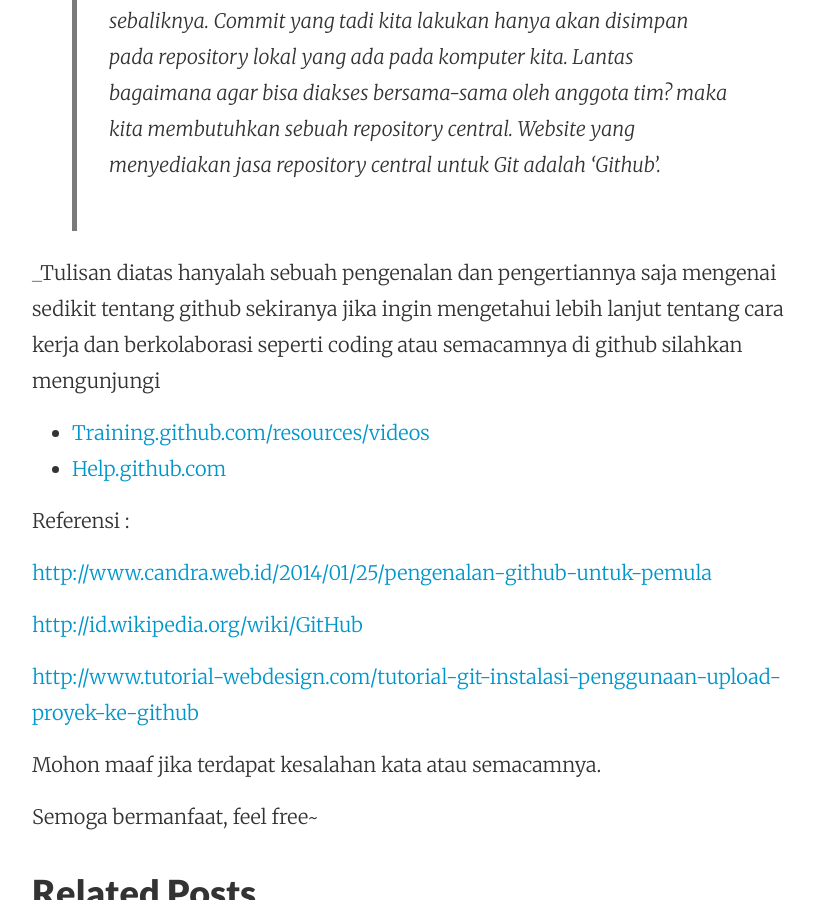
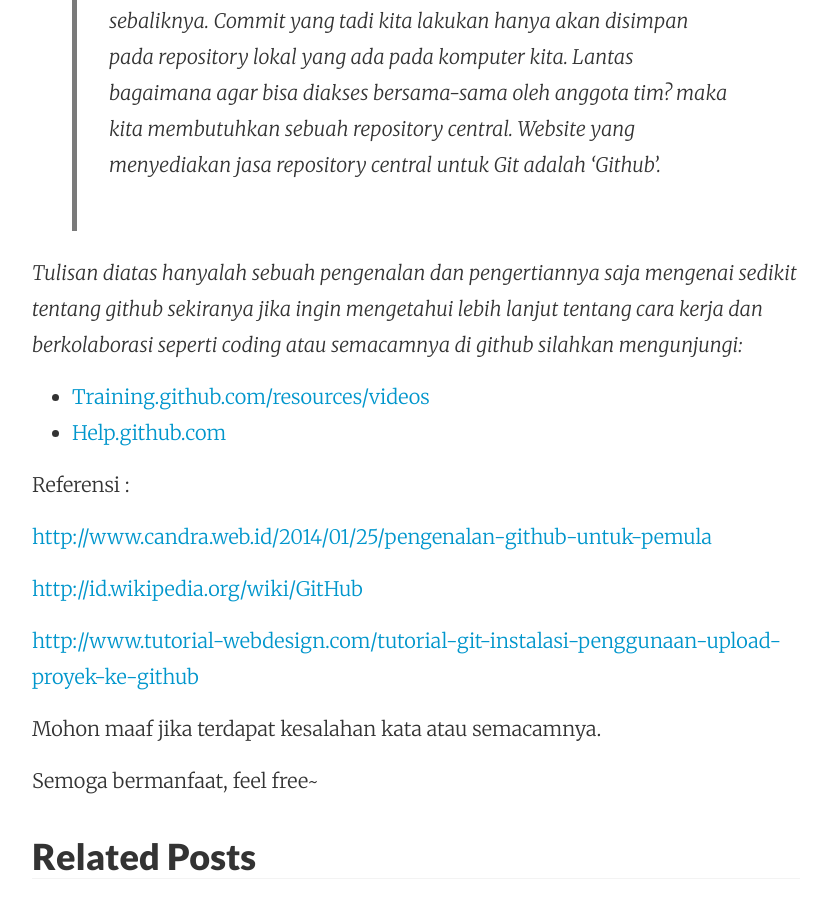
Before and after one commit to D3f4lt/d3f4lt.github.io, a Jekyll site: the page built from _posts/2014-06-10-kenalan-dengan-github.md, in a window 1280 px wide and 900 px high, scrolled down 2776 px. Shown: the whole window, without its empty margins (224-1051 px from the left). Built offline with Jekyll 4.4.1, drawn with Linux system fonts in a browser that asks for light colours; nearby versions of some CDN libraries.

```diff
--- a/_posts/2014-06-10-kenalan-dengan-github.md
+++ b/_posts/2014-06-10-kenalan-dengan-github.md
@@ -34,7 +34,7 @@ Yang membedakan Github dari Project hosting yang lain bisa kita lihat di bawah i
 > Kemudian untuk lebih memahami sedikit tentang github, dimisalkan kita sedang mengembangkan sebuah aplikasi web menggunakan PHP. Ketika kita sudah selesai melakukan koding maka kita menyimpannya ke dalam repository Git atau istilahnya commit. Pada langkah ini kita sudah membuat versi source code kita katakanlah versi 1 Besoknya kita melakukan perubahan pada versi 1 kita tadi dan seperti sebelumnya kita juga melakukan commit ke dalam repository, maka versi 2 akan tercipta. Lantas apakah versi 1 akan hilang? tidak. Setelah kita bekerja beberapa kali memperbaiki atau menambahkan fitur pada source code kita sampai 20 versi pun kita akan selalu bisa untuk kembali ke versi lama yang keberapapun begitu juga sebaliknya.
 Commit yang tadi kita lakukan hanya akan disimpan pada repository lokal yang ada pada komputer kita. Lantas bagaimana agar bisa diakses bersama-sama oleh anggota tim? maka kita membutuhkan sebuah repository central. Website yang menyediakan jasa repository central untuk Git adalah 'Github'.
 
-_Tulisan diatas hanyalah sebuah pengenalan dan pengertiannya saja mengenai sedikit tentang github sekiranya jika ingin mengetahui lebih lanjut tentang cara kerja dan berkolaborasi seperti coding atau semacamnya di github silahkan mengunjungi
+*Tulisan diatas hanyalah sebuah pengenalan dan pengertiannya saja mengenai sedikit tentang github sekiranya jika ingin mengetahui lebih lanjut tentang cara kerja dan berkolaborasi seperti coding atau semacamnya di github silahkan mengunjungi:*
 
 * [Training.github.com/resources/videos](https://training.github.com/resources/videos/)
 * [Help.github.com](https://help.github.com/)
```
